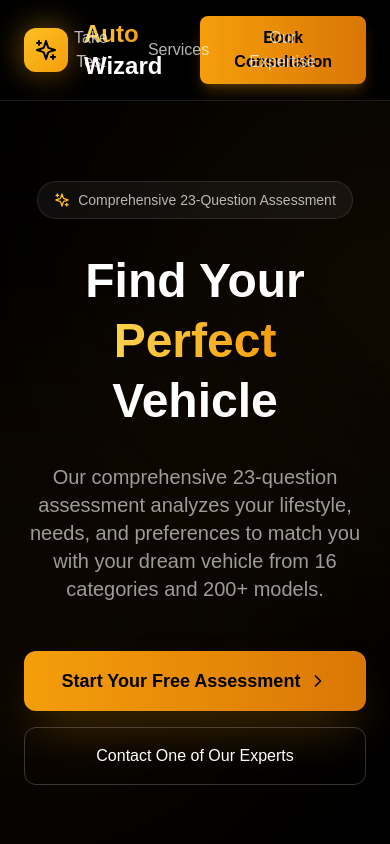
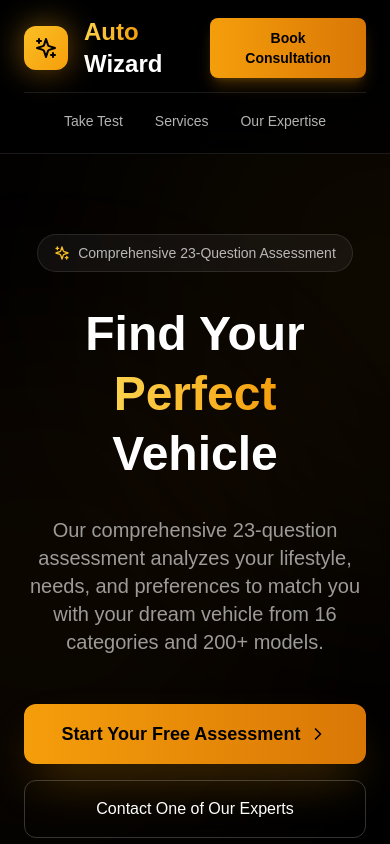
Before and after one commit to T-fps/autowizard, a Next.js app: page / in a window 390 px wide. Shown: the top 844 px of the page. Built offline with nearby package versions, Linux system fonts and the light colour scheme.

Commit message:
Update page.tsx

```diff
--- a/app/page.tsx
+++ b/app/page.tsx
@@ -496,17 +496,24 @@ export default function AutoWizard() {
       <div className="fixed inset-0 pointer-events-none overflow-hidden"><div className="absolute top-0 left-1/4 w-[600px] h-[600px] bg-amber-500/5 rounded-full blur-[120px]" /><div className="absolute bottom-0 right-1/4 w-[500px] h-[500px] bg-amber-600/5 rounded-full blur-[100px]" /></div>
 
       <header className="border-b border-white/10 bg-black/80 backdrop-blur-xl sticky top-0 z-50">
-        <div className="max-w-7xl mx-auto px-6 py-4 flex items-center justify-between">
+        <div className="max-w-7xl mx-auto px-6 py-4">
+          <div className="flex items-center justify-between">
             <div className="flex items-center gap-4 cursor-pointer group" onClick={() => setCurrentPage('home')}>
               <div className="relative"><div className="absolute inset-0 bg-gradient-to-br from-amber-400 to-amber-600 rounded-xl blur-lg opacity-50 group-hover:opacity-70 transition-opacity" /><div className="relative bg-gradient-to-br from-amber-400 to-amber-500 p-2.5 rounded-xl"><Sparkles className="w-6 h-6 text-black" /></div></div>
               <h1 className="text-2xl font-bold"><span className="bg-gradient-to-r from-amber-300 to-amber-500 bg-clip-text text-transparent">Auto</span><span className="text-white"> Wizard</span></h1>
             </div>
-          <nav className="absolute left-1/2 transform -translate-x-1/2 flex items-center gap-2">
+            <nav className="hidden md:flex absolute left-1/2 transform -translate-x-1/2 items-center gap-2">
               <button onClick={() => { setCurrentPage('test'); resetTest(); }} className="px-4 py-2 rounded-lg text-white/70 hover:text-amber-400 hover:bg-white/5 transition-all">Take Test</button>
               <button onClick={() => setCurrentPage('services')} className="px-4 py-2 rounded-lg text-white/70 hover:text-amber-400 hover:bg-white/5 transition-all">Services</button>
               <button onClick={() => setCurrentPage('expertise')} className="px-4 py-2 rounded-lg text-white/70 hover:text-amber-400 hover:bg-white/5 transition-all">Our Expertise</button>
             </nav>
-          <button onClick={() => setCurrentPage('consultation')} className="px-5 py-2.5 rounded-lg bg-gradient-to-r from-amber-500 to-amber-600 text-black font-semibold hover:from-amber-400 hover:to-amber-500 transition-all shadow-lg shadow-amber-500/25">Book Consultation</button>
+            <button onClick={() => setCurrentPage('consultation')} className="px-5 py-2.5 rounded-lg bg-gradient-to-r from-amber-500 to-amber-600 text-black font-semibold hover:from-amber-400 hover:to-amber-500 transition-all shadow-lg shadow-amber-500/25 text-sm md:text-base">Book Consultation</button>
+          </div>
+          <nav className="md:hidden flex items-center justify-center gap-2 mt-3 pt-3 border-t border-white/10">
+            <button onClick={() => { setCurrentPage('test'); resetTest(); }} className="px-3 py-1.5 rounded-lg text-sm text-white/70 hover:text-amber-400 hover:bg-white/5 transition-all">Take Test</button>
+            <button onClick={() => setCurrentPage('services')} className="px-3 py-1.5 rounded-lg text-sm text-white/70 hover:text-amber-400 hover:bg-white/5 transition-all">Services</button>
+            <button onClick={() => setCurrentPage('expertise')} className="px-3 py-1.5 rounded-lg text-sm text-white/70 hover:text-amber-400 hover:bg-white/5 transition-all">Our Expertise</button>
+          </nav>
         </div>
       </header>
 
```
Lines whose indentation alone changed are shown as unchanged.
